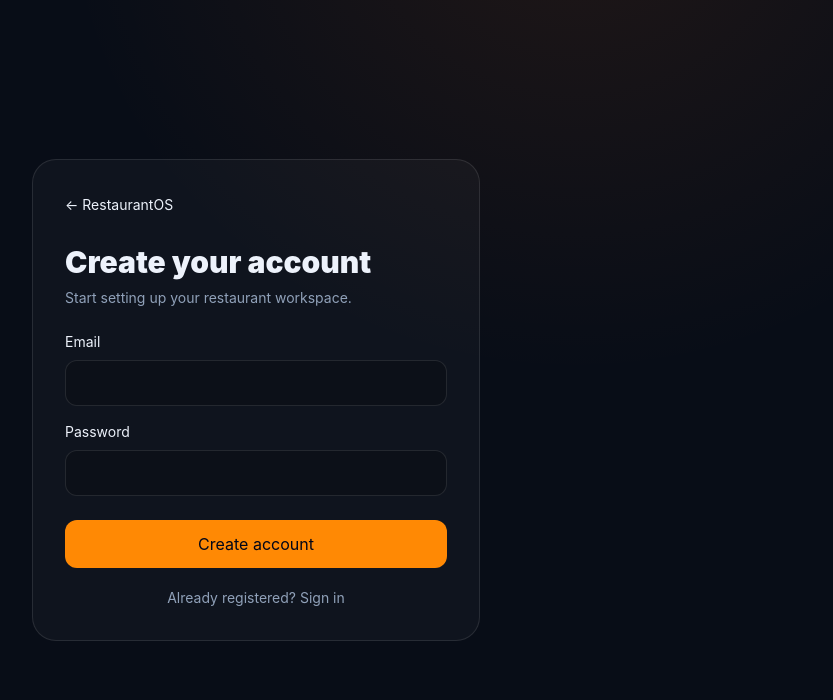
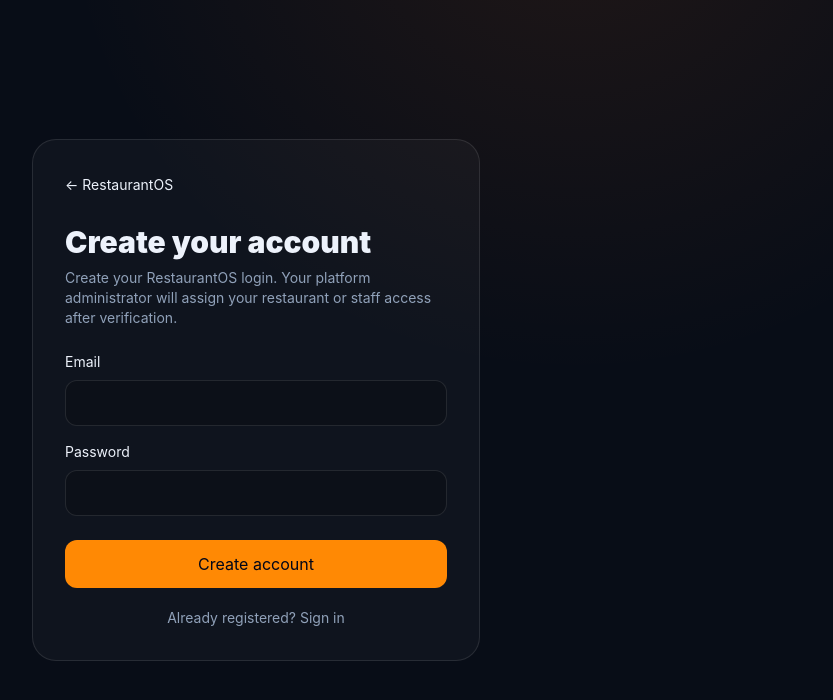
Before and after one commit to hyderwork/restaurant-os, a Next.js app: page /signup in a window 1280 px wide. Shown: the top 700 px of the page, without its empty margins (384-1217 px from the left). Built offline with nearby package versions, Linux system fonts and the light colour scheme.

Commit message:
Clarify account registration and admin provisioning

```diff
--- a/src/app/signup/page.tsx
+++ b/src/app/signup/page.tsx
@@ -2,5 +2,5 @@ import Link from "next/link";
 import {signUp} from "@/app/auth/actions";
 export default async function Signup({searchParams}:{searchParams:Promise<{error?:string;message?:string}>}){
  const q=await searchParams;
- return <main className="grid min-h-screen place-items-center px-5"><form action={signUp} className="w-full max-w-md rounded-3xl border border-white/10 bg-white/[.03] p-8"><Link href="/" className="text-sm text-orange-300">← RestaurantOS</Link><h1 className="mt-7 text-3xl font-black">Create your account</h1><p className="mt-2 text-sm text-slate-400">Start setting up your restaurant workspace.</p>{q.error&&<p role="alert" className="mt-4 rounded-xl bg-red-400/10 p-3 text-sm text-red-300">{q.error}</p>}{q.message&&<p role="status" className="mt-4 rounded-xl bg-emerald-400/10 p-3 text-sm text-emerald-200">{q.message}</p>}<label className="mt-6 block text-sm">Email<input required name="email" type="email" autoComplete="email" className="mt-2 w-full rounded-xl border border-white/10 bg-black/20 p-3"/></label><label className="mt-4 block text-sm">Password<input required minLength={8} name="password" type="password" autoComplete="new-password" className="mt-2 w-full rounded-xl border border-white/10 bg-black/20 p-3"/></label><button className="mt-6 w-full rounded-xl bg-orange-400 p-3 font-bold text-slate-950">Create account</button><p className="mt-5 text-center text-sm text-slate-400">Already registered? <Link className="text-orange-300" href="/login">Sign in</Link></p></form></main>;
+ return <main className="grid min-h-screen place-items-center px-5"><form action={signUp} className="w-full max-w-md rounded-3xl border border-white/10 bg-white/[.03] p-8"><Link href="/" className="text-sm text-orange-300">← RestaurantOS</Link><h1 className="mt-7 text-3xl font-black">Create your account</h1><p className="mt-2 text-sm text-slate-400">Create your RestaurantOS login. Your platform administrator will assign your restaurant or staff access after verification.</p>{q.error&&<p role="alert" className="mt-4 rounded-xl bg-red-400/10 p-3 text-sm text-red-300">{q.error}</p>}{q.message&&<p role="status" className="mt-4 rounded-xl bg-emerald-400/10 p-3 text-sm text-emerald-200">{q.message}</p>}<label className="mt-6 block text-sm">Email<input required name="email" type="email" autoComplete="email" className="mt-2 w-full rounded-xl border border-white/10 bg-black/20 p-3"/></label><label className="mt-4 block text-sm">Password<input required minLength={8} name="password" type="password" autoComplete="new-password" className="mt-2 w-full rounded-xl border border-white/10 bg-black/20 p-3"/></label><button className="mt-6 w-full rounded-xl bg-orange-400 p-3 font-bold text-slate-950">Create account</button><p className="mt-5 text-center text-sm text-slate-400">Already registered? <Link className="text-orange-300" href="/login">Sign in</Link></p></form></main>;
 }
```
